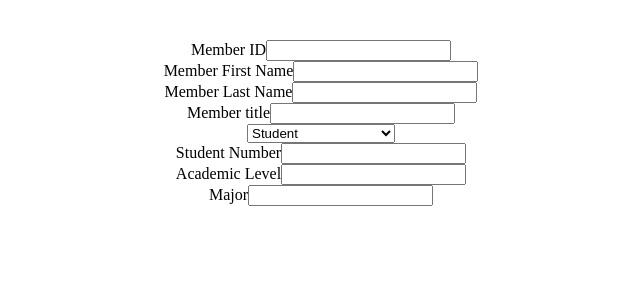
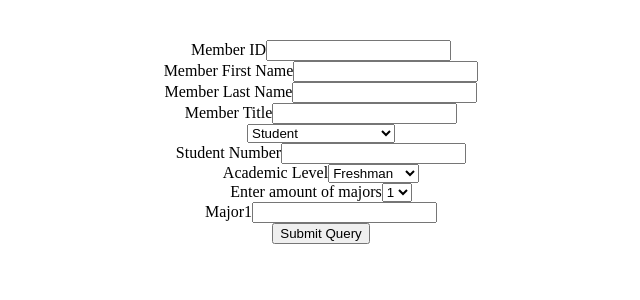
Before and after one commit to demerle/cs631-deliverable3, a React (Vite) app in the folder UI/react-version/: page / in a window 1280 px wide. Both pictures are taken after a click on the button "Continue with Query". Shown: the top 300 px of the page, without its empty margins (319-959 px from the left). Built offline with nearby package versions, Linux system fonts and the light colour scheme.

Commit message:
Added appropriate variables and state to all input boxes as well as stub submit buttons

```diff
--- a/UI/react-version/src/App.jsx
+++ b/UI/react-version/src/App.jsx
@@ -13,69 +13,69 @@ function App() {
 
     const [JSX, setJSX] = useState(<h1>Default value</h1>)
     const [querySelected, setQuerySelected] = useState(false)
-    const [select, setSelect] = useState("1")
+    const [select, setSelect] = useState(1)
 
     function submit(){
         setQuerySelected(!querySelected)
         switch (select) {
-            case ("1"):
+            case (1):
                 setJSX(<MemberForm action={"create"}/>)
                 break;
-            case ("2"):
+            case (2):
                 setJSX(<MemberForm action={"update"}/>)
                 break;
-            case ("3"):
+            case (3):
                 setJSX(<MemberForm action={"delete"}/>)
                 break;
-            case ("4"):
+            case (4):
                 setJSX(<GrantForm action={"read"}/>)
                 break;
-            case ("5"):
+            case (5):
                 setJSX(<ProjectForm action={"read"}/>)
                 break;
-            case ("6"):
+            case (6):
                 setJSX(<ProjectForm action={"create"}/>)
                 break;
-            case ("7"):
+            case (7):
                 setJSX(<ProjectForm action={"update"}/>)
                 break;
-            case ("8"):
+            case (8):
                 setJSX(<ProjectForm action={"delete"}/>)
                 break;
-            case ("9"):
+            case (9):
                 setJSX(<ProjectForm action={"read"}/>)
                 break;
-            case ("10"):
+            case (10):
                 setJSX(<EquipmentForm action={"create"}/>)
                 break;
-            case ("11"):
+            case (11):
                 setJSX(<EquipmentForm action={"update"}/>)
                 break;
-            case ("12"):
+            case (12):
                 setJSX(<EquipmentForm action={"delete"}/>)
                 break;
-            case ("13"):
+            case (13):
                 setJSX(<EquipmentForm action={"read"}/>)
                 break;
-            case ("14"):
+            case (14):
                 setJSX(<MemberForm action={"read"}/>)
                 break;
-            case ("15"):
+            case (15):
                 setJSX(<h1>Calculated Result: idk</h1>)
                 break;
-            case ("16"):
+            case (16):
                 setJSX(<GrantForm action={"read"}/>)
                 break;
-            case ("17"):
+            case (17):
                 setJSX(<GrantForm action={"read"}/>)
                 break;
-            case ("18"):
+            case (18):
                 setJSX(<GrantForm action={"read"}/>)
                 break;
-            case ("19"):
+            case (19):
                 setJSX(<ProjectForm action={"read"}/>)
                 break;
-            case ("20"):
+            case (20):
                 setJSX(<EquipmentForm action={"read"}/>)
                 break;
 
@@ -93,7 +93,7 @@ function App() {
               <h2>Select a Query to either obtain data information or perform an action on the database</h2>
               <h3>Only select a single query please</h3>
               <form id="form" onSubmit={e => e.preventDefault()}>
-                  <select value={select} id={"select"} onChange={(e) => setSelect(e.target.value)}>
+                  <select value={select} id={"select"} onChange={(e) => setSelect(Number(e.target.value))}>
                       <option value={1}>Add Member</option>
                       <option value={2}>Update Member</option>
                       <option value={3}>Remove Member</option>
--- a/UI/react-version/src/EquipmentForm.jsx
+++ b/UI/react-version/src/EquipmentForm.jsx
@@ -5,6 +5,17 @@ export default function EquipmentForm(props) {
     // Whenever the API call is implemented. In the update method, whenever a EquipmentID does not exist in the DB,
     // throw some error status in the backend and add functionality in here to report "Equipment not found"
 
+
+    const [name, setName] = useState('')
+    const [type, setType] = useState('')
+    const [purchaseDate, setPurchaseDate] = useState('')
+    const [status, setStatus] = useState('')
+
+    function sendData(){
+
+        alert("Query Submitted Successfully")
+        window.location.reload()
+    }
 
     return (
         <>
@@ -27,6 +38,8 @@ export default function EquipmentForm(props) {
                     <br/>
                 </>
             }
+            <br/>
+            <button onClick={sendData}>Submit Query</button>
         </>
     )
 }
--- a/UI/react-version/src/GrantForm.jsx
+++ b/UI/react-version/src/GrantForm.jsx
@@ -6,12 +6,22 @@ export default function GrantForm(props) {
     // throw some error status in the backend and add functionality in here to report "Project not found"
 
 
+    const [id, setID] = useState("");
+
+
+
+    function sendData(){
+
+        alert("Query Submitted Successfully")
+        window.location.reload()
+    }
+
     return (
         <>
             <label>Grant ID</label>
-            <input type="text"/>
+            <input type="text" value={id} onChange={(e) => setID(e.target.value)}/>
             <br/>
-
+            <button onClick={sendData}>Submit Query</button>
         </>
     )
 }
--- a/UI/react-version/src/MemberForm.jsx
+++ b/UI/react-version/src/MemberForm.jsx
@@ -1,12 +1,31 @@
-import { useState } from 'react'
+import {useEffect, useState} from 'react'
 
 export default function MemberForm(props) {
 
     const [memberType, setMemberType] = useState("Student");
 
+    const [firstName, setFirstName] = useState("");
+    const [lastName, setLastName] = useState("");
+    const [title, setTitle] = useState("");
+    const [studentNumber, setStudentNumber] = useState("");
+    const [academicLevel, setAcademicLevel] = useState("");
+    const [major1, setMajor1] = useState("");
+    const [major2, setMajor2] = useState("");
+    const [major3, setMajor3] = useState("");
+    const [numMajors, setNumMajors] = useState(1);
+    const [institutionalAffil, setInstitutionalAffil] = useState("");
+    const [biography, setBiography] = useState("");
+    const [department, setDepartment] = useState("");
 
-    // Whenever the API call is implemented. In the update method, whenever a MemberID does not exist in the DB,
-    // throw some error status in the backend and add functionality in here to report "Member not found"
+
+
+
+    function sendData(){
+
+        alert("Query Submitted Successfully")
+        window.location.reload()
+    }
+
 
 
     return (
@@ -17,13 +36,13 @@ export default function MemberForm(props) {
             {(props.action !== "delete" && props.action !== "read") &&
                 <>
                     <label>Member First Name</label>
-                <input type="text"/>
+                    <input type="text" value={firstName} onChange={(e) => setFirstName(e.target.value)}/>
                     <br/>
                     <label>Member Last Name</label>
-                <input type="text"/>
+                    <input type="text" value={lastName} onChange={(e) => setLastName(e.target.value)}/>
                     <br/>
-                <label>Member title</label>
-                <input type="text"/>
+                    <label>Member Title</label>
+                    <input type="text" value={title} onChange={(e) => setTitle(e.target.value)}/>
                     <br/>
                     <select
                         id="member-type"
@@ -35,42 +54,75 @@ export default function MemberForm(props) {
                         <option value={"Faculty"}>Faculty</option>
                     </select>
 
-
-
                     <br/>
                     {(memberType === "Student") &&
                         <>
                             <label>Student Number</label>
-                        <input type="text"/>
+                            <input type="text" value={studentNumber}
+                                   onChange={(e) => setStudentNumber(e.target.value)}/>
                             <br/>
                             <label>Academic Level</label>
-                        <input type="text"/>
+                            <select
+                                id="academic-level"
+                                value={academicLevel}
+                                onChange={(e) => setAcademicLevel(e.target.value)}
+                            >
+                                <option value={"freshman"}>Freshman</option>
+                                <option value={"sophomore"}>Sophomore</option>
+                                <option value={"junior"}>Junior</option>
+                                <option value={"senior"}>Senior</option>
+                            </select>
                             <br/>
-                        <label>Major</label>
-                        <input type="text"/>
+                            <label>Enter amount of majors</label>
+                            <select
+                                id="num-majors"
+                                value={numMajors}
+                                onChange={(e) => setNumMajors(Number(e.target.value))}
+                            >
+                                <option value={1}>1</option>
+                                <option value={2}>2</option>
+                                <option value={3}>3</option>
+                            </select>
+                            <br/>
+
+                            <label>Major1</label>
+                            <input type="text" value={major1} onChange={(e) => setMajor1(e.target.value)}/>
+
+                            {numMajors > 1 && <>
+                                <br/>
+                                <label>Major2</label>
+                                <input type="text" value={major2} onChange={(e) => setMajor2(e.target.value)}/>
                             </>
+                            }
 
+                            {numMajors > 2 && <>
+                                <br/>
+                                <label>Major3</label>
+                                <input type="text" value={major3} onChange={(e) => setMajor3(e.target.value)}/>
+                            </>
+                            }
+                        </>
                     }
 
                     {(memberType === "External Collaborator") &&
                         <>
                             <label>Institutional Affiliation</label>
-                        <input type="text"/>
+                            <input type="text" value={institutionalAffil}
+                                   onChange={(e) => setInstitutionalAffil(e.target.value)}/>
                             <br/>
                             <label>Biography</label>
-                        <input type="text"/>
-
+                            <input type="text" value={biography} onChange={(e) => setBiography(e.target.value)}/>
                         </>
-
                     }
 
                     {(memberType === "Faculty") &&
                         <>
                             <label>Department</label>
-                        <input type="text"/>
+                            <input type="text" value={department} onChange={(e) => setDepartment(e.target.value)}/>
                         </>
-
                     }
+                    <br/>
+                    <button onClick={sendData}>Submit Query</button>
                 </>
             }
         </>
--- a/UI/react-version/src/ProjectForm.jsx
+++ b/UI/react-version/src/ProjectForm.jsx
@@ -6,6 +6,17 @@ export default function ProjectForm(props) {
     // throw some error status in the backend and add functionality in here to report "Project not found"
 
 
+    const [title, setTitle] = useState('')
+    const [startDate, setStartDate] = useState('')
+    const [endDate, setEndDate] = useState('')
+    const [duration, setDuration] = useState('')
+    const [status, setStatus] = useState('')
+
+    function sendData(){
+
+        alert("Query Submitted Successfully")
+        window.location.reload()
+    }
     return (
         <>
             <label>Project ID</label>
@@ -14,21 +25,23 @@ export default function ProjectForm(props) {
             {(props.action !== "delete" && props.action !== "read") &&
                 <>
                     <label>Project title</label>
-                    <input type="text"/>
+                    <input type="text" value={title} onChange={(e) => setTitle(e.target.value)}/>
                     <br/>
                     <label>Project Start Date</label>
-                    <input type="datetime"/>
+                    <input type="datetime" value={startDate} onChange={(e) => setStartDate(e.target.value)}/>
                     <br/>
                     <label>Project End Date</label>
-                    <input type="datetime"/>
+                    <input type="datetime" value={endDate} onChange={(e) => setEndDate(e.target.value)}/>
                     <br/>
                     <label>Project Expected Duration</label>
-                    <input type="text"/>
+                    <input type="text" value={duration} onChange={(e) => setDuration(e.target.value)}/>
                     <br/>
                     <label>Project Status</label>
-                    <input type="text"/>
+                    <input type="text" value={status} onChange={(e) => setStatus(e.target.value)}/>
                 </>
             }
+            <br/>
+            <button onClick={sendData}>Submit Query</button>
         </>
     )
 }
```
Lines whose indentation alone changed are shown as unchanged.
